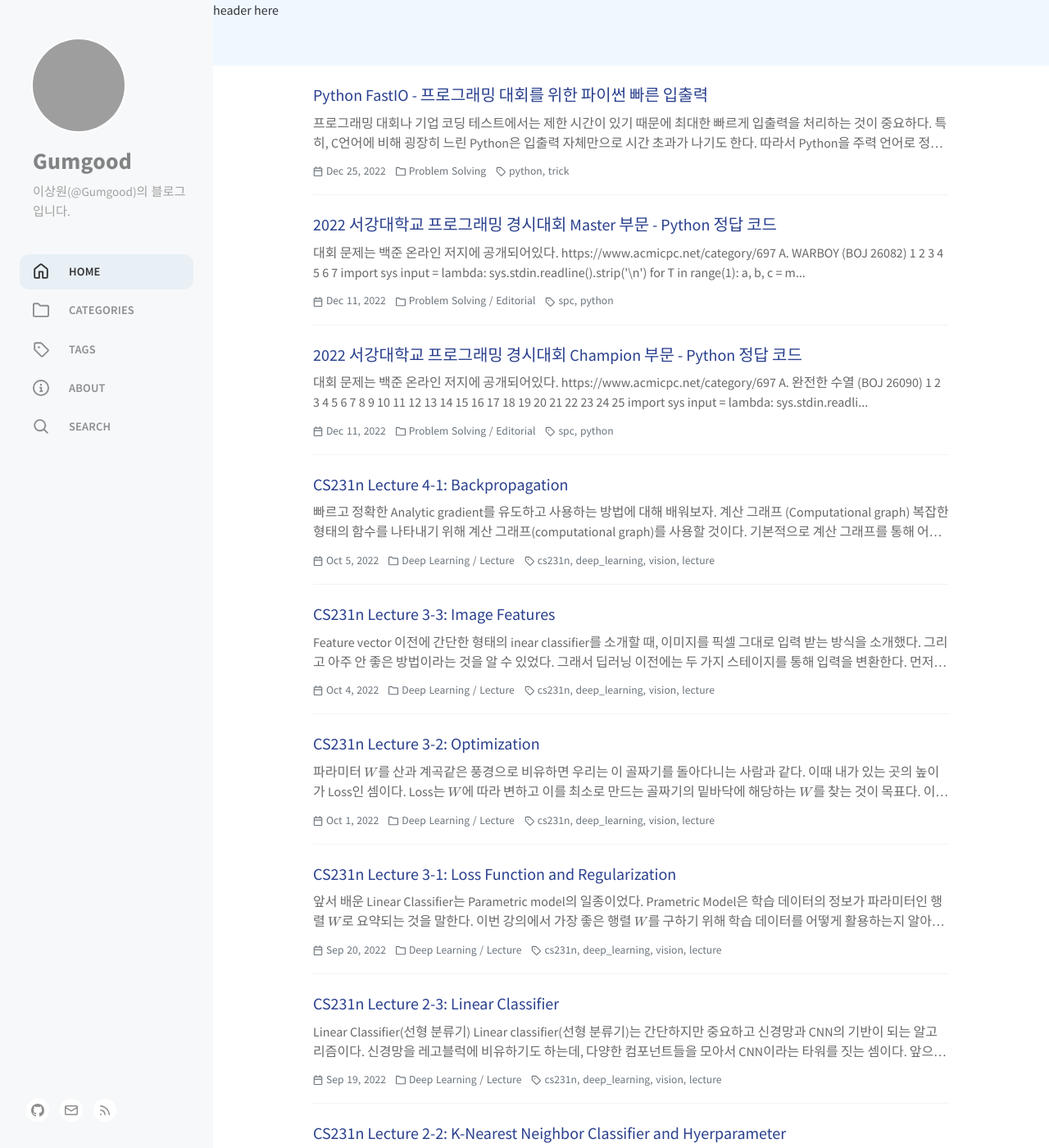
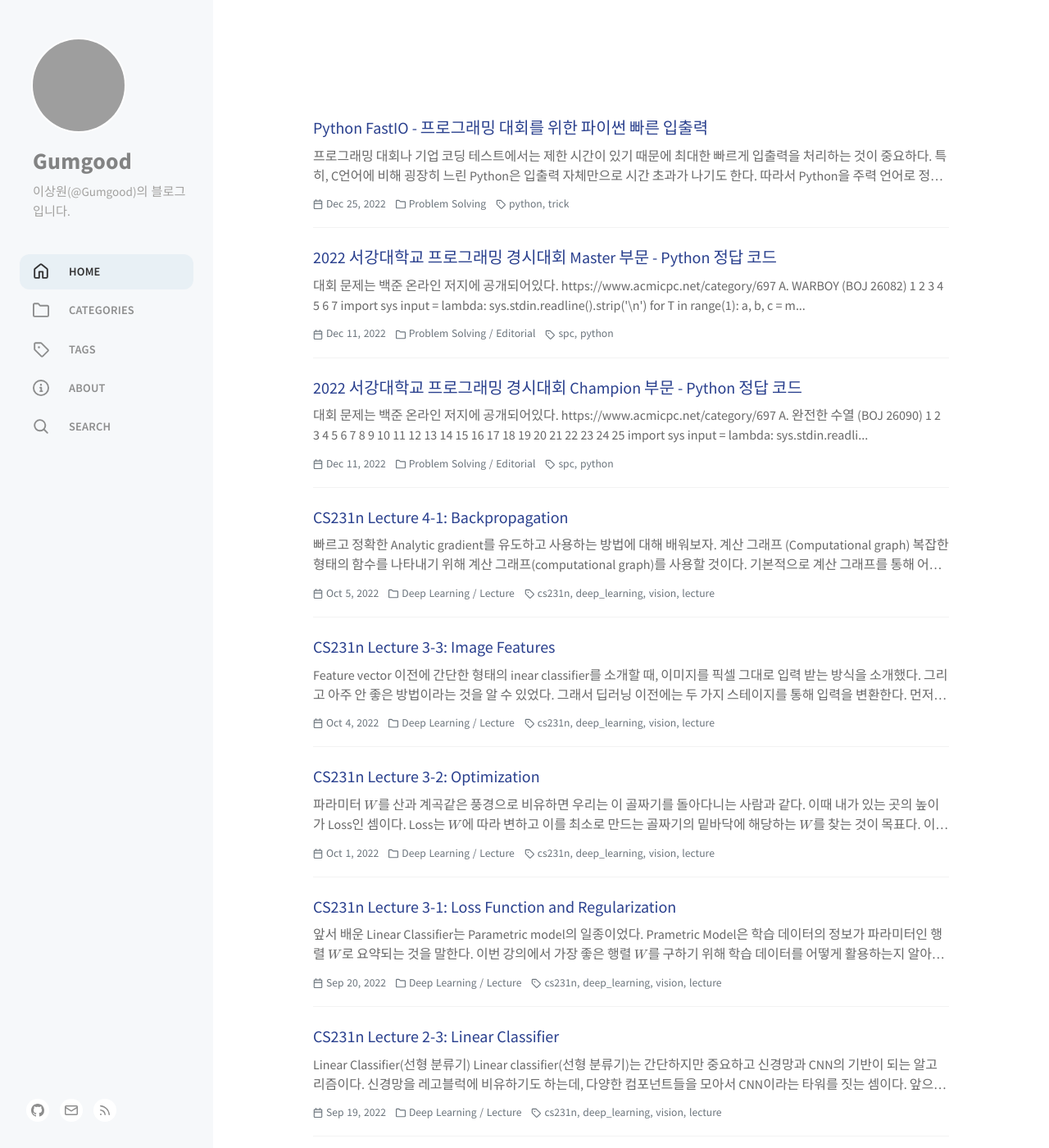
Before and after one commit to gumgood/gumgood.github.io, a Jekyll site: the page built from index.html, in a window 1280 px wide and 1400 px high. Shown: the whole window at 82% size. Built offline with Jekyll 4.4.1, drawn with Linux system fonts in a browser that asks for light colours; the list of posts is cut into pages by our own code; grey boxes are pictures that could not be loaded.

Commit message:
Design: add topbar

```diff
--- a/_layouts/default.html
+++ b/_layouts/default.html
@@ -125,8 +125,9 @@
     </nav>
 
     <div id="main-wrapper">
-        <div id="topbar">
-            header here
+        <div id="topbar-wrapper">
+            <div id="topbar">
+            </div>
         </div>
 
         <main>
--- a/_sass/colors/_light-typography.scss
+++ b/_sass/colors/_light-typography.scss
@@ -5,6 +5,7 @@
 @mixin light-scheme {
     --main-bg: white;
     --main-border-color: #f3f3f3;
+    --topbar-bg: rgb(255, 255, 255, 0.7);
     --sidebar-bg: #f6f8fa;
     --sidebar-muted-color: #a2a19f;
     --sidebar-active-color: #1d1d1d;
--- a/_sass/pages/index/_summaries.scss
+++ b/_sass/pages/index/_summaries.scss
@@ -1,4 +1,6 @@
 .post-summaries {
+
+    margin-top: 2.5rem;
 
     .post-summaries__item {
         padding: 1.5rem 0 1rem;
```
